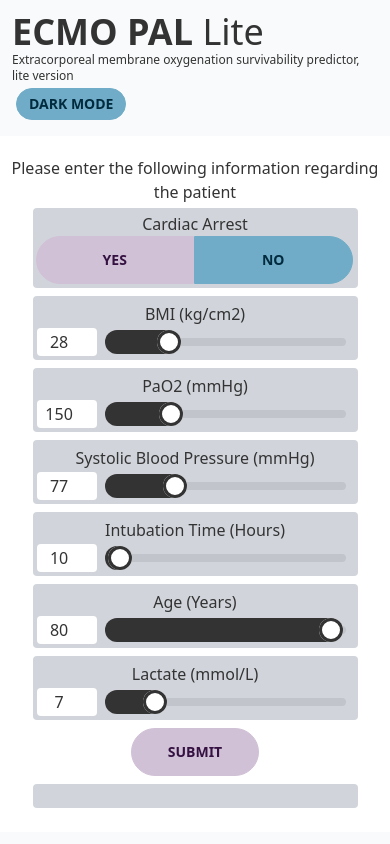
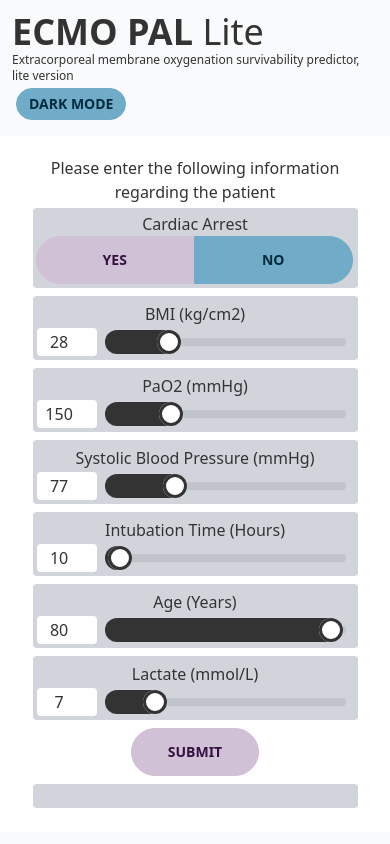
Before and after one commit to FIT4002-Rabbit/ECMOPal-UI, a SvelteKit app: page / in a window 390 px wide. Shown: the top 844 px of the page. Built offline with nearby package versions, Linux system fonts and the light colour scheme.

Commit message:
Make instruction text follow media size better

```diff
--- a/src/routes/+page.svelte
+++ b/src/routes/+page.svelte
@@ -57,7 +57,7 @@
 </script>
 
 <div class="mx-auto my-5 flex flex-wrap flex-row justify-center">
-	<p class="basis-full text-center">Please enter the following information regarding the patient</p>
+	<p class="w-5/6 md:w-2/3 text-center">Please enter the following information regarding the patient</p>
 
 	<!-- <BooleanRadioGroup
 		label="Chronic Lung Disease"
```
